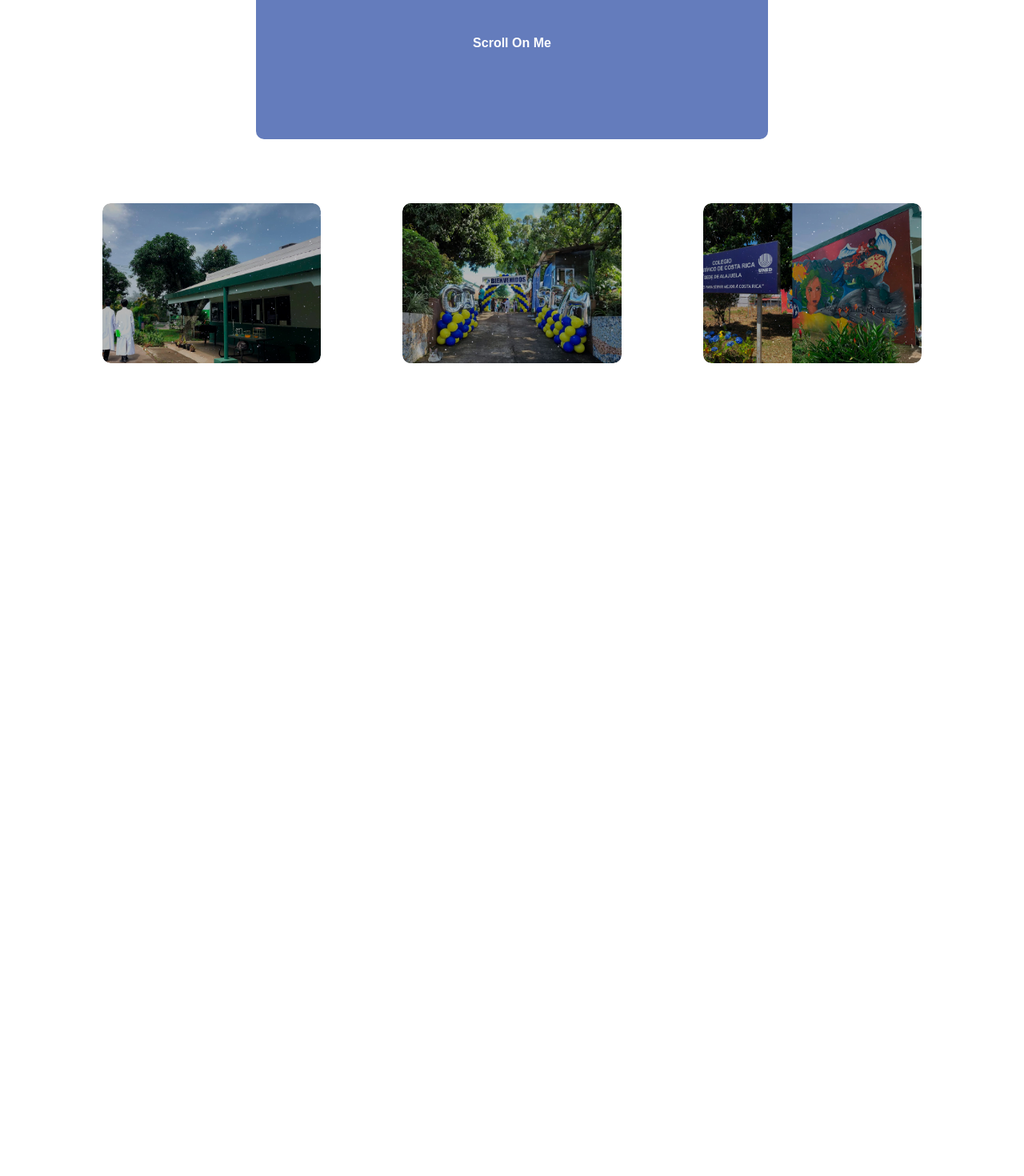
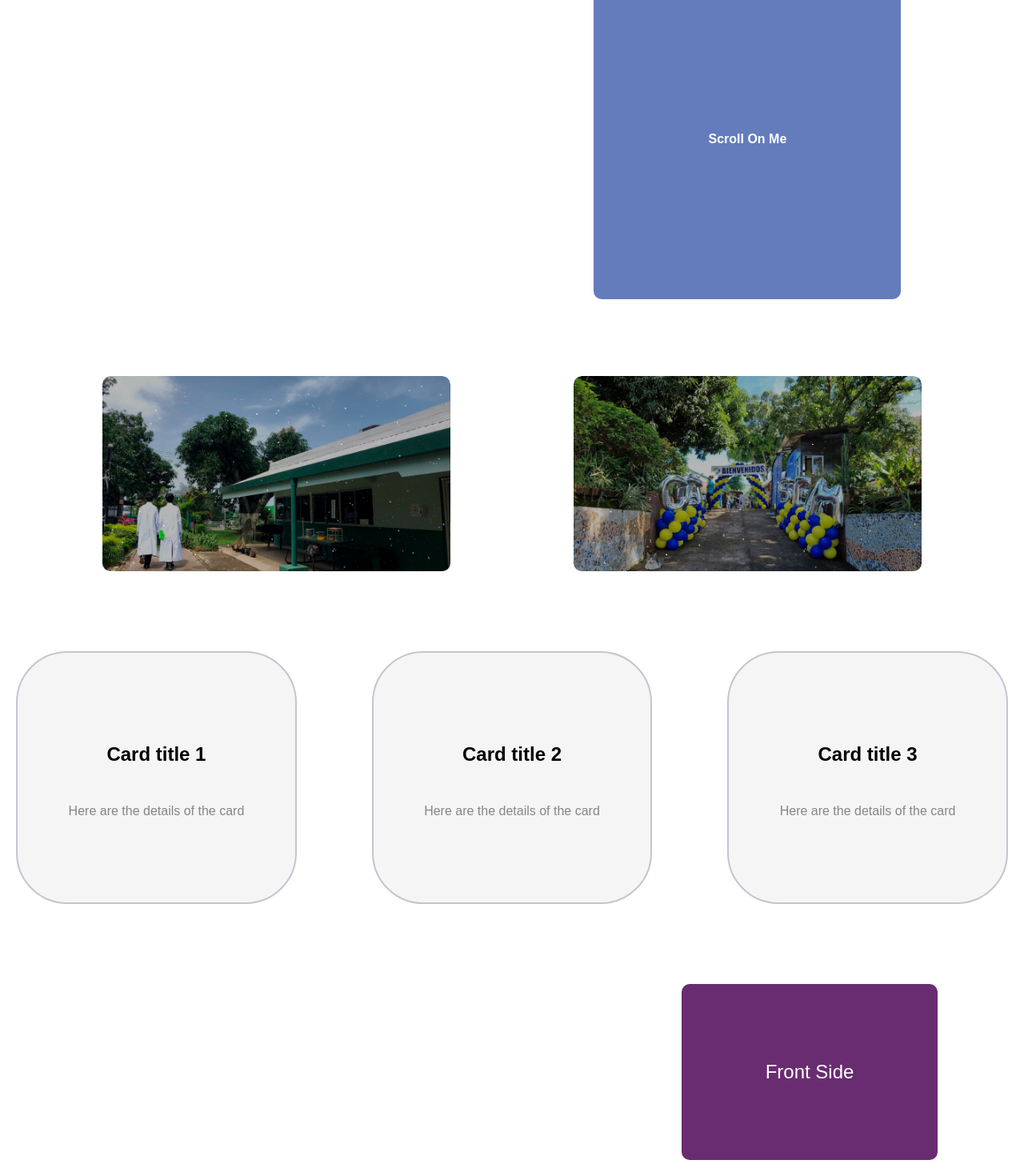
Before and after one commit to AllanDBB/CCAL-Website-Old-, a React (Create React App) app in the folder ccalajuela_web_frontend/: page / in a window 1280 px wide. Shown: the part 534-2004 px from the top of the page at 80% size. Before the commit the page ends 988 px from the top, so only its background shows below. Built offline with nearby package versions, Linux system fonts and the light colour scheme.

Commit message:
Home changes Please enter the commit message for your changes. Lines starting

```diff
--- a/ccalajuela_web_frontend/src/pages/Home.css
+++ b/ccalajuela_web_frontend/src/pages/Home.css
@@ -4,6 +4,7 @@ body, html {
   margin: 0;
   padding: 0;
   font-family: 'Arial', sans-serif;
+  overflow-x: hidden;
 }
 
 .home-container {
@@ -97,14 +98,31 @@ body, html {
 }
 
 .scroll-snap-card {
-  height: 30vh;
-  width: 50vw;
+  height: 50vh;
+  width: 30vw;
   scroll-snap-type: block mandatory; /* Adjusted to block mandatory */
-  overflow: auto;
+  overflow-y: scroll; /* Enable vertical scrolling */
+  scrollbar-width: thin; /* Firefox */
+  scrollbar-color: transparent transparent; /* Firefox */
+  margin: 0 auto; /* Center horizontally */
+  margin-right: 12%;
+  margin-bottom: 12vh;
+  margin-top: 5vh;
   border-radius: 10px;
-  margin: 0 auto; /* Center horizontally */
-  margin-bottom: 10vh;
+
+
+
+
+  /* Webkit (Chrome, Safari) */
+  &::-webkit-scrollbar {
+    width: 0px;
+  }
+
+  &::-webkit-scrollbar-thumb {
+    background-color: transparent;
+  }
 }
+
 
 .scroll-snap-card .slide {
   width: 100%;
@@ -121,6 +139,8 @@ body, html {
   font-weight: 700;
 }
 
+/* card photos */
+
 .card-container {
   display: flex;
   justify-content: space-between;
@@ -131,14 +151,15 @@ body, html {
 
 .card {
   position: relative;
-  width: calc((100% - 20%) / 3); /* Adjusted width for equal spacing and symmetry */
-  height: 200px;
+  width: calc((85%) / 2); /* Adjusted width for equal spacing and symmetry */
+  height: 15%;
   border-radius: 10px;
   display: flex;
   align-items: center;
   justify-content: center;
   overflow: hidden;
   transition: all 0.6s cubic-bezier(0.23, 1, 0.320, 1);
+  margin-bottom: 5vh;
 }
 
 .card img {
@@ -184,3 +205,122 @@ body, html {
   color: #777;
   line-height: 1.4;
 }
+
+/*CARD REDIRECTS*/
+.card-redirect-container {
+  display: flex;
+  justify-content: space-between;
+  padding: 20px; /* Adjust as needed */
+}
+
+.card-redirect {
+  width: calc((70%) / 3);
+  height: 254px;
+  border-radius: 5vw;
+  background: #f5f5f5;
+  position: relative;
+  padding: 1.8rem;
+  border: 2px solid #c3c6ce;
+  transition: 0.5s ease-out;
+  overflow: visible;
+  margin-bottom: 10vh;
+}
+
+.card-redirect-details {
+  color: black;
+  height: 100%;
+  gap: 0.5em;
+  display: grid;
+  place-content: center;
+}
+
+.card-redirect-button {
+  transform: translate(-50%, 125%);
+  width: 60%;
+  border-radius: 1rem;
+  border: none;
+  background-color: #008bf8;
+  color: #fff;
+  font-size: 1rem;
+  padding: 0.5rem 1rem;
+  position: absolute;
+  left: 50%;
+  bottom: 0;
+  opacity: 0;
+  transition: 0.3s ease-out;
+}
+
+.text-body {
+  color: rgb(134, 134, 134);
+}
+
+/* Text */
+.text-title {
+  font-size: 1.5em;
+  font-weight: bold;
+}
+
+/* Hover */
+.card-redirect:hover {
+  border-color: #008bf8;
+  box-shadow: 0 4px 18px 0 rgba(0, 0, 0, 0.25);
+}
+
+.card-redirect:hover .card-redirect-button {
+  transform: translate(-50%, 50%);
+  opacity: 1;
+}
+
+/* FLIP CARD */
+.Flip-card {
+  width: 300px;
+  height: 200px;
+  perspective: 1000px;
+  margin: auto; /* This will center the card horizontally */
+  margin-right: 10vw;
+  margin-bottom: 5vh;
+}
+
+.Flip-card-inner {
+  width: 100%;
+  height: 100%;
+  position: relative;
+  transform-style: preserve-3d;
+  transition: transform 0.999s;
+}
+
+.Flip-card:hover .Flip-card-inner {
+  transform: rotateY(180deg);
+}
+
+.Flip-card-front,
+.Flip-card-back {
+  position: absolute;
+  width: 100%;
+  height: 100%;
+  backface-visibility: hidden;
+}
+
+.Flip-card-front {
+  background-color: #6A2C70;
+  color: #fff;
+  display: flex;
+  align-items: center;
+  border: 10px solid #6A2C70;
+  border-radius: 10px;
+  justify-content: center;
+  font-size: 24px;
+  transform: rotateY(0deg);
+}
+
+.Flip-card-back {
+  background-color: #F08A5D;
+  color: #fff;
+  display: flex;
+  align-items: center;
+  border: 10px solid #F08A5D;
+  border-radius: 10px;
+  justify-content: center;
+  font-size: 24px;
+  transform: rotateY(180deg);
+}
--- a/ccalajuela_web_frontend/src/pages/Home.js
+++ b/ccalajuela_web_frontend/src/pages/Home.js
@@ -2,7 +2,6 @@ import React from 'react';
 import './Home.css';
 import Banner1 from '../pages/Banners/Banner 1.jpg'
 import Banner2 from '../pages/Banners/Banner 2.jpg'
-import Banner3 from '../pages/Banners/Banner 3.jpg'
 const Home = () => {
   return (
     <div>
@@ -54,19 +53,51 @@ const Home = () => {
             <p className="card__description">Description for Card 2</p>
           </div>
         </div>
+      </div>
+        {/* Redirect card */}
+        <div class="card-redirect-container">
+    <div class="card-redirect">
+      <div class="card-redirect-details">
+        <p class="text-title">Card title 1</p>
+        <p class="text-body">Here are the details of the card</p>
+      </div>
+      <button class="card-redirect-button">More info</button>
+    </div>
 
-        {/* Third Card */}
-        <div className="card card3">
-        <img src={Banner3} alt="Banner3" className="card" />
-          <div className="card__content">
-            <h2 className="card__title">Card 3</h2>
-            <p className="card__description">Description for Card 3</p>
-          </div>
-        </div>
+    <div class="card-redirect">
+      <div class="card-redirect-details">
+        <p class="text-title">Card title 2</p>
+        <p class="text-body">Here are the details of the card</p>
       </div>
+      <button class="card-redirect-button">More info</button>
+    </div>
+
+    <div class="card-redirect">
+      <div class="card-redirect-details">
+        <p class="text-title">Card title 3</p>
+        <p class="text-body">Here are the details of the card</p>
+      </div>
+      <button class="card-redirect-button">More info</button>
+    </div>
+  </div>
+
+        {/* Flip Card */}
+        <div class="Flip-card">
+  <div class="Flip-card-inner">
+    <div class="Flip-card-front">
+      <p>Front Side</p>
+    </div>
+    <div class="Flip-card-back">
+      <p>Back Side</p>
+    </div>
+  </div>
+</div>
+
 
     </div>
   );
 };
 
+
+
 export default Home;
```
